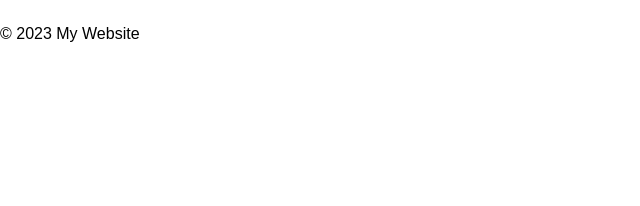
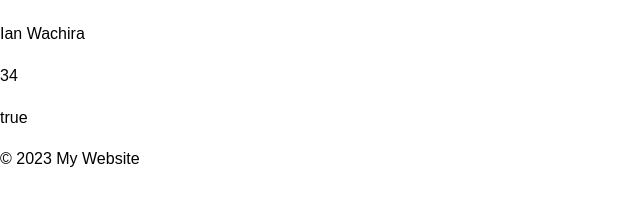
Before and after one commit to IanWachcode/javascript-practice, a plain HTML site: page js-bro-Code/website/index.html in a window 1280 px wide. Shown: the whole page, without its empty margins (0-640 px from the left). Drawn offline with Linux system fonts and the light colour scheme.

Commit message:
commit bro

```diff
--- /dev/null
+++ b/js-bro-Code/arithmetic opp/style.css
@@ -0,0 +1,8 @@
+body {
+    font-family: Arial, sans-serif;
+    font-size: 16px;
+    line-height: 1.6;
+    margin: 0;
+    padding: 0;
+    background-color: grey;
+}
--- /dev/null
+++ b/js-bro-Code/userInput/style.css
@@ -0,0 +1,8 @@
+body {
+    font-family: Arial, sans-serif;
+    font-size: 16px;
+    line-height: 1.6;
+    margin: 0;
+    padding: 0;
+    background-color:whitesmoke;
+}
--- a/js-bro-Code/website/index.html
+++ b/js-bro-Code/website/index.html
@@ -15,6 +15,9 @@
             <h2 id="myh2"></h2>
             <p id="myp"></p>
         </section>
+        <p id="p1"></p>
+        <p id="p2"></p>
+        <p id="p3"></p>
     </main>
     <footer>
         <p>&copy; 2023 My Website</p>
--- a/js-bro-Code/website/index.js
+++ b/js-bro-Code/website/index.js
@@ -8,8 +8,43 @@
 //document.getElementById("myh2").textContent = "Welcome to the JavaScript practice website!";
 //document.getElementById("myp").textContent = "This is a paragraph.";
 
-let age = 30;
-let price = 200;
+//numbers
+//let age = 30;
+//let price = 80000;
+//const discount = price / 20;
+//console.log(`your age is ${age}`); //used backticks for string interpolation
+//console.log(`the price is ${discount}`);
+//console.log(typeof age); //number
+//console.log(typeof price); //number
+//console.log(typeof discount); //number
 
-console.log(`your age is ${age}`); //used backticks for string interpolation
-console.log(`the price is ${price}`);
+//strings
+//let firstName ="Ian";
+//let favFood = "Burger";
+
+//console.log(typeof firstName); //string
+//console.log(`My name is ${firstName}`);
+//console.log(`My favorite food is => ${favFood} with a pinch of spices.`);
+
+//booleans
+//let online = true;
+//let forSale = false;
+//let isStudent = true;
+
+//console.log(`Ian is online: ${online}`);
+//console.log(typeof online); //boolean
+//console.log(`Is the item for sale: ${forSale}`);
+//console.log(typeof forSale); //boolean
+//console.log(`Is Ian a student: ${isStudent}`);
+//console.log(typeof isStudent); //boolean
+
+let fullName = "Ian Wachira";
+let age = 34;
+let student = true;
+
+document.getElementById("p1").textContent = fullName;
+document.getElementById("p2").textContent = age;
+document.getElementById("p3").textContent = student;
+//document.getElementById("p1").textContent = `Your name is ${fullName}`;
+//document.getElementById("p2").textContent = `My age is ${age} years old`;
+//document.getElementById("p3").textContent = `Enrolled: ${student}`;
```
Also changed, not shown: js-bro-Code/arithmetic opp/index.html (added, +13 -0 lines), js-bro-Code/arithmetic opp/index.js (added, +35 -0 lines), js-bro-Code/type conversion/index.html (added, +15 -0 lines), js-bro-Code/type conversion/index.js (added, +7 -0 lines), js-bro-Code/userInput/index.html (added, +17 -0 lines), js-bro-Code/userInput/index.js (added, +21 -0 lines), js-bro-Code/type conversion/style.css (added).
